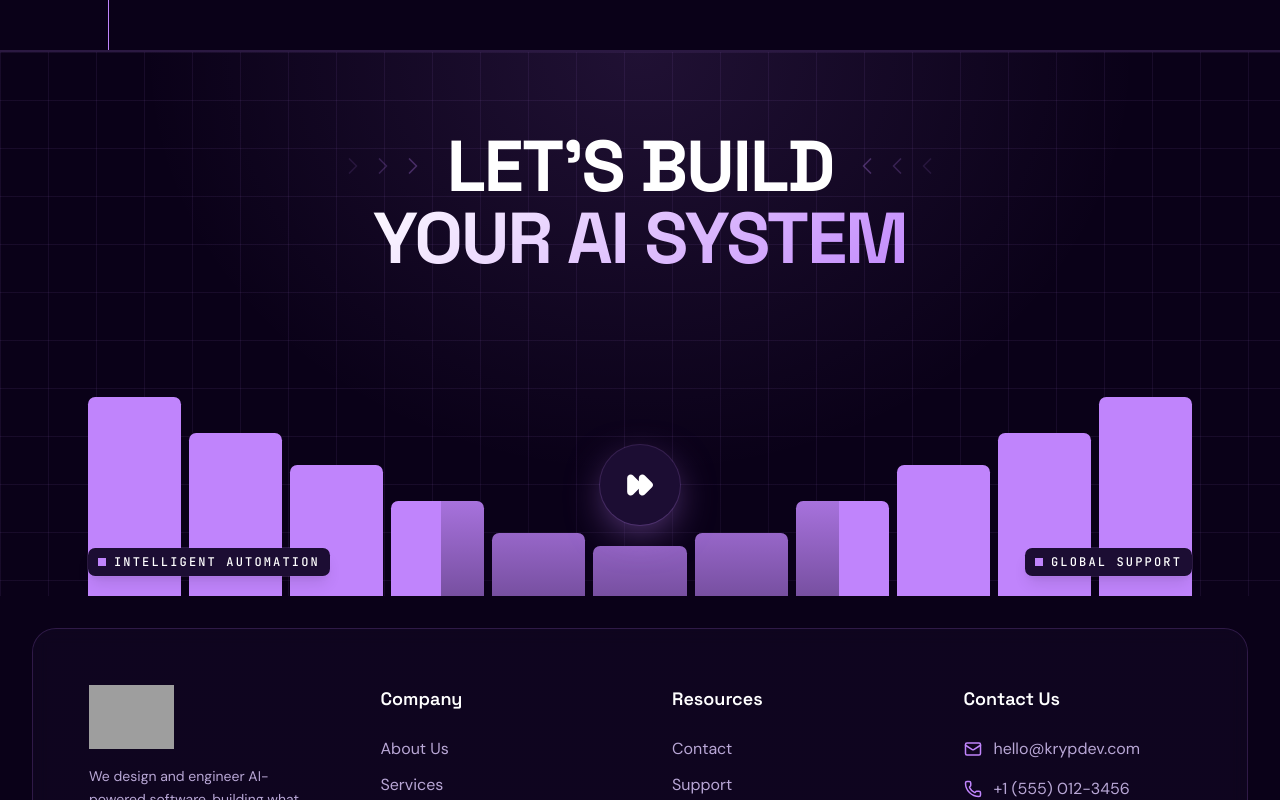
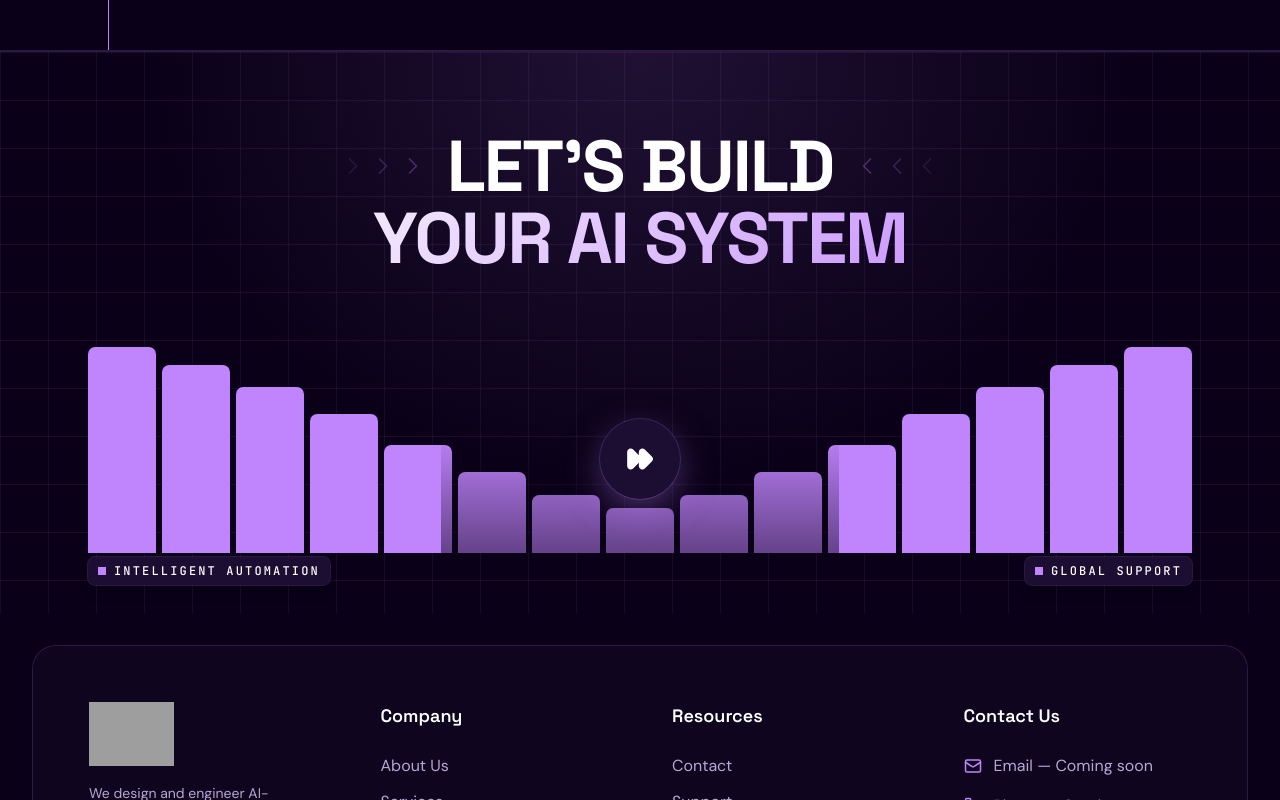
Before and after one commit to SaadFarooq059/KrypDev, a Next.js app: page /ai-solutions in a window 1280 px wide. Shown: the part 6360-7160 px from the top of the page. Built offline with nearby package versions, Linux system fonts and the light colour scheme; grey boxes are pictures that could not be loaded.

Commit message:
OPtiization 5

```diff
--- a/app/contact/page.tsx
+++ b/app/contact/page.tsx
@@ -16,14 +16,12 @@ const channels = [
   {
     icon: Mail,
     label: 'Email',
-    value: 'hello@krypdev.com',
-    href: 'mailto:hello@krypdev.com',
+    value: 'Coming soon',
   },
   {
     icon: Phone,
     label: 'Phone',
-    value: '+1 (555) 012-3456',
-    href: 'tel:+15550123456',
+    value: 'Coming soon',
   },
   {
     icon: MapPin,
@@ -64,8 +62,8 @@ export default function ContactPage() {
               Talk to a human, fast
             </h2>
             <p className="mt-4 max-w-md text-pretty leading-relaxed text-muted-foreground">
-              Prefer email or a call? Every channel lands with an engineer who
-              can actually answer your questions.
+              Prefer to write us a brief? Send the form and an engineer who can
+              actually answer your questions will follow up.
             </p>
             <div className="mt-10 grid gap-5 sm:grid-cols-2">
               {channels.map((c) => (
@@ -74,16 +72,9 @@ export default function ContactPage() {
                   <p className="mt-4 font-mono text-xs text-muted-foreground">
                     {c.label}
                   </p>
-                  {c.href ? (
-                    <a
-                      href={c.href}
-                      className="mt-1 block font-heading font-semibold text-foreground transition-colors hover:text-primary"
-                    >
-                      {c.value}
-                    </a>
-                  ) : (
-                    <p className="mt-1 font-heading font-semibold">{c.value}</p>
-                  )}
+                  <p className="mt-1 font-heading font-semibold text-foreground">
+                    {c.value}
+                  </p>
                 </div>
               ))}
             </div>
--- a/components/build-system-cta.tsx
+++ b/components/build-system-cta.tsx
@@ -10,19 +10,10 @@ const barTransition = {
   ease: [0.22, 1, 0.36, 1] as const,
 }
 
-const barHeights = [
-  '88%',
-  '72%',
-  '58%',
-  '42%',
-  '28%',
-  '22%',
-  '28%',
-  '42%',
-  '58%',
-  '72%',
-  '88%',
-]
+/** Symmetric valley — same shape on every screen */
+const BAR_HEIGHTS = [
+  92, 84, 74, 62, 48, 36, 26, 20, 26, 36, 48, 62, 74, 84, 92,
+] as const
 
 function Chevrons({ direction }: { direction: 'left' | 'right' }) {
   return (
@@ -97,15 +88,15 @@ export function BuildSystemCta({
         }}
       />
 
-      <div className="relative mx-auto flex min-h-[22rem] max-w-6xl flex-col px-4 pt-12 sm:min-h-[28rem] sm:pt-16 md:min-h-[34rem] md:px-6 md:pt-20">
+      <div className="relative mx-auto flex w-full max-w-6xl flex-col px-4 pt-12 sm:px-6 sm:pt-16 md:pt-20">
         <motion.div
-          className="relative z-10 mx-auto max-w-4xl text-center"
+          className="relative z-10 mx-auto w-full max-w-4xl text-center"
           initial={{ opacity: 0, y: 18 }}
           whileInView={{ opacity: 1, y: 0 }}
           viewport={{ once: true }}
           transition={{ duration: 0.55 }}
         >
-          <h2 className="font-heading text-3xl font-bold uppercase leading-[0.95] tracking-tight text-foreground sm:text-5xl md:text-7xl">
+          <h2 className="font-heading text-3xl font-bold uppercase leading-[0.95] tracking-tight text-foreground sm:text-5xl md:text-6xl lg:text-7xl">
             <span className="mb-1 flex items-center justify-center gap-2 sm:gap-3 md:gap-5">
               <Chevrons direction="right" />
               <span className="min-w-0 break-words">{line1}</span>
@@ -115,32 +106,34 @@ export function BuildSystemCta({
           </h2>
         </motion.div>
 
-        <div className="relative mt-auto flex min-h-[11rem] flex-1 items-end md:min-h-[14rem]">
+        {/* Fixed-proportion bar stage — same silhouette at every width */}
+        <div className="relative mt-10 w-full sm:mt-12 md:mt-14">
+          <div className="relative mx-auto h-36 w-full sm:h-44 md:h-52 lg:h-56">
             <div
               aria-hidden="true"
-            className="absolute inset-x-0 bottom-0 flex h-[70%] items-end gap-1.5 md:gap-2"
+              className="absolute inset-0 flex items-end justify-between gap-[2px] sm:gap-1 md:gap-1.5"
             >
-            {barHeights.map((height, i) => (
+              {BAR_HEIGHTS.map((height, i) => (
                 <motion.div
                   key={i}
-                className="origin-bottom flex-1 rounded-t-sm bg-primary"
-                style={{ height }}
+                  className="min-w-0 flex-1 origin-bottom rounded-t-[2px] bg-primary sm:rounded-t-sm"
+                  style={{ height: `${height}%` }}
                   initial={{ scaleY: 0 }}
                   whileInView={{ scaleY: 1 }}
-                viewport={{ once: true }}
-                transition={{ ...barTransition, delay: 0.05 * i }}
+                  viewport={{ once: true, amount: 0.4 }}
+                  transition={{ ...barTransition, delay: 0.03 * i }}
                 />
               ))}
             </div>
 
-          {/* Soft dip mask so the button sits in the valley */}
+            {/* Soft dip behind the CTA button */}
             <div
               aria-hidden="true"
-            className="pointer-events-none absolute inset-x-[28%] bottom-0 h-[45%] bg-gradient-to-t from-background/40 to-transparent md:inset-x-[32%]"
+              className="pointer-events-none absolute inset-x-[30%] bottom-0 h-[55%] bg-gradient-to-t from-background/50 to-transparent sm:inset-x-[32%]"
             />
 
             <motion.div
-            className="absolute bottom-[18%] left-1/2 z-20 -translate-x-1/2 md:bottom-[22%]"
+              className="absolute bottom-[22%] left-1/2 z-20 -translate-x-1/2 sm:bottom-[24%]"
               initial={{ opacity: 0, scale: 0.85 }}
               whileInView={{ opacity: 1, scale: 1 }}
               viewport={{ once: true }}
@@ -149,17 +142,18 @@ export function BuildSystemCta({
               <Link
                 href={href}
                 aria-label="Get started — contact KrypDev"
-              className="group relative flex size-16 items-center justify-center rounded-full bg-card text-foreground shadow-[0_12px_40px_-8px_rgba(192,132,252,0.55)] ring-1 ring-border transition-transform duration-300 hover:scale-105 hover:glow-accent md:size-20"
+                className="group relative flex size-14 items-center justify-center rounded-full bg-card text-foreground shadow-[0_12px_40px_-8px_rgba(192,132,252,0.55)] ring-1 ring-border transition-transform duration-300 hover:scale-105 hover:glow-accent sm:size-16 md:size-20"
               >
                 <span
                   aria-hidden="true"
                   className="absolute inset-0 rounded-full bg-primary/15 opacity-0 transition-opacity group-hover:opacity-100"
                 />
-              <FastForward className="relative size-6 fill-current md:size-7" />
+                <FastForward className="relative size-5 fill-current sm:size-6 md:size-7" />
               </Link>
             </motion.div>
+          </div>
 
-          <div className="relative z-20 flex w-full items-end justify-between pb-4 md:pb-5">
+          <div className="relative z-20 -mt-1 flex w-full items-center justify-between pb-5 pt-2 sm:pb-6 md:pb-7">
             <CornerBadge label={leftBadge} />
             <CornerBadge label={rightBadge} />
           </div>
--- a/components/site-footer.tsx
+++ b/components/site-footer.tsx
@@ -29,13 +29,11 @@ const footerLinks = [
 const contactInfo = [
   {
     icon: <Mail size={18} className="text-primary" />,
-    text: 'hello@krypdev.com',
-    href: 'mailto:hello@krypdev.com',
+    text: 'Email — Coming soon',
   },
   {
     icon: <Phone size={18} className="text-primary" />,
-    text: '+1 (555) 012-3456',
-    href: 'tel:+15550123456',
+    text: 'Phone — Coming soon',
   },
   {
     icon: <MapPin size={18} className="text-primary" />,
--- a/components/ui/ruixen-featured-image-section.tsx
+++ b/components/ui/ruixen-featured-image-section.tsx
@@ -101,7 +101,7 @@ function FeatureTab({
       aria-selected={selected}
       tabIndex={0}
       className={cn(
-        'relative flex cursor-pointer items-center gap-2 rounded-lg border border-border bg-card/50 py-2 pr-4 transition-colors',
+        'relative flex min-w-0 flex-1 cursor-pointer items-center justify-center gap-1.5 rounded-lg border border-border bg-card/50 py-2 pl-2 pr-2.5 transition-colors sm:flex-none sm:justify-start sm:gap-2 sm:py-2 sm:pr-4',
         'hover:border-primary/40 hover:bg-card',
         selected && 'border-primary/50 bg-card',
       )}
@@ -120,12 +120,14 @@ function FeatureTab({
         />
       )}
 
-      <div className="ml-3 inline-flex h-8 w-8 items-center justify-center rounded-lg bg-primary/10 text-primary">
-        <Icon className="h-4 w-4" />
+      <div className="inline-flex size-7 shrink-0 items-center justify-center rounded-lg bg-primary/10 text-primary sm:ml-3 sm:size-8">
+        <Icon className="h-3.5 w-3.5 sm:h-4 sm:w-4" />
       </div>
-      <div className="text-sm font-medium text-foreground">{title}</div>
+      <div className="truncate text-xs font-medium text-foreground sm:text-sm">
+        {title}
+      </div>
       {isNew && (
-        <div className="rounded-md bg-primary px-2 py-0.5 text-xs font-semibold text-primary-foreground">
+        <div className="hidden rounded-md bg-primary px-2 py-0.5 text-xs font-semibold text-primary-foreground sm:block">
           new
         </div>
       )}
@@ -225,7 +227,7 @@ export default function RuixenFeaturedImageSection() {
           role="tablist"
           aria-label="Delivery steps"
         >
-          <div className="flex flex-col gap-3 lg:flex-row lg:gap-4">
+          <div className="flex w-full max-w-xl flex-row gap-2 sm:max-w-none sm:w-auto sm:gap-3 lg:gap-4">
             {tabs.map((tab, tabIndex) => (
               <FeatureTab
                 {...tab}
--- a/components/ui/stack-feature-section.tsx
+++ b/components/ui/stack-feature-section.tsx
@@ -79,12 +79,12 @@ export default function StackFeatureSection({
             >
               Get a Quote <ArrowRight className="size-4" />
             </Link>
-            <a
-              href="mailto:hello@krypdev.com"
+            <Link
+              href="/contact"
               className="inline-flex items-center justify-center gap-2 rounded-lg border border-border bg-secondary/30 px-7 py-3.5 font-semibold text-foreground transition-colors hover:bg-secondary/60"
             >
-              hello@krypdev.com
-            </a>
+              Contact us
+            </Link>
           </div>
         </div>
 
```
Lines whose indentation alone changed are shown as unchanged.
